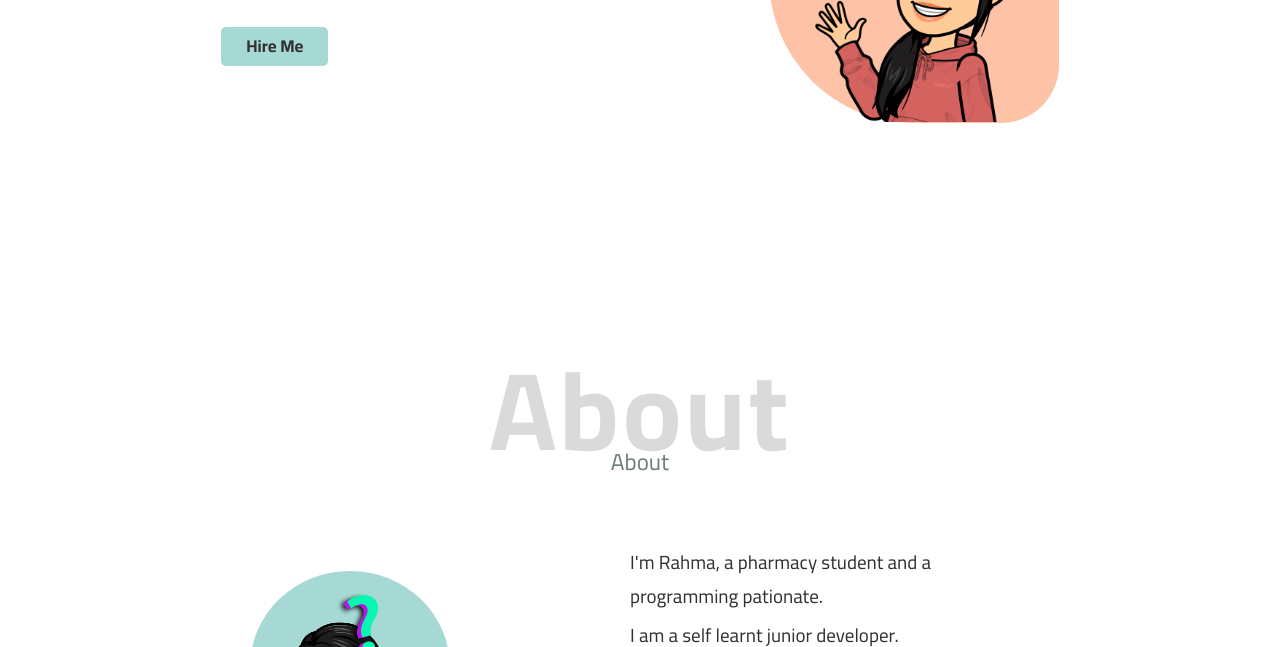
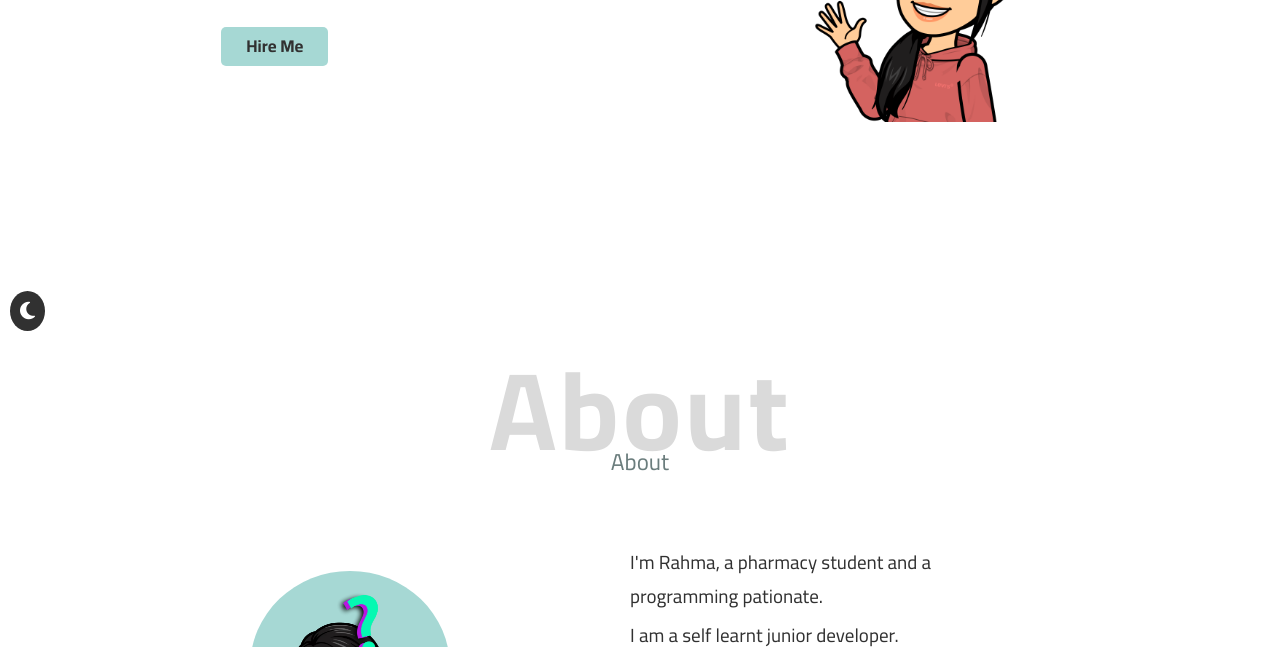
Before and after one commit to rahmads773/rahma, a plain HTML site: page index.html in a window 1280 px wide. Shown: the part 453-1100 px from the top of the page. Drawn offline with Linux system fonts and the light colour scheme.

Commit message:
Update style.css

```diff
--- a/style.css
+++ b/style.css
@@ -116,26 +116,23 @@ opacity: 0;
 transition: var(--secondary-transition);
 }
 /* start dark mode */
+
 .mode{
   position: fixed;
-  left: 0;
-  top: 50%;
+  left: 10px;
+  top: 93%;
   border-radius: 0 20px 20px 0;
   z-index: 8;
   cursor: pointer;
+  transition: var(--main-transition);
 }
-/* @media (max-width:400px) {
-  .mode{
-    top: 65%;
-  }
-} */
 .mode i{
   font-size: 20px;
   padding: 10px;
   display: flex;
   align-items: center;
   justify-content: center;
-  border-radius: 0 20px 20px 0;
+  border-radius: 50%;
   transform: rotate(0) !important;
 }
 .mode .moon{
@@ -429,12 +426,14 @@ transition-delay: .3s;
   display: inline-block;
   font-size: 17px;
 }
+/*
 .landing .image{
   background-color: var(--secondary-color1);
   border-radius: 50% 50% 20% 50%;
   transform: translateY(-70px);
   transition: var(--secondary-transition);
-}
+} */
+
 @media (max-width:567px) {
   .landing .image{
     background-color: transparent;
@@ -732,8 +731,8 @@ transition: var(--main-transition);
   left: 0;
   width: 100%;
   height: 100%;
+  -webkit-backdrop-filter: blur( 2px );
   backdrop-filter: blur( 2px );
-  -webkit-backdrop-filter: blur( 2px );
   background-color: #000000b5;
   border-radius: 7px;
 }
@@ -919,6 +918,7 @@ transform: rotate(45deg);
   background-color: var(--myblack);
   color: #fff;
 }
+
 .dark header .links li a{
   color: #fff;
 }
```
